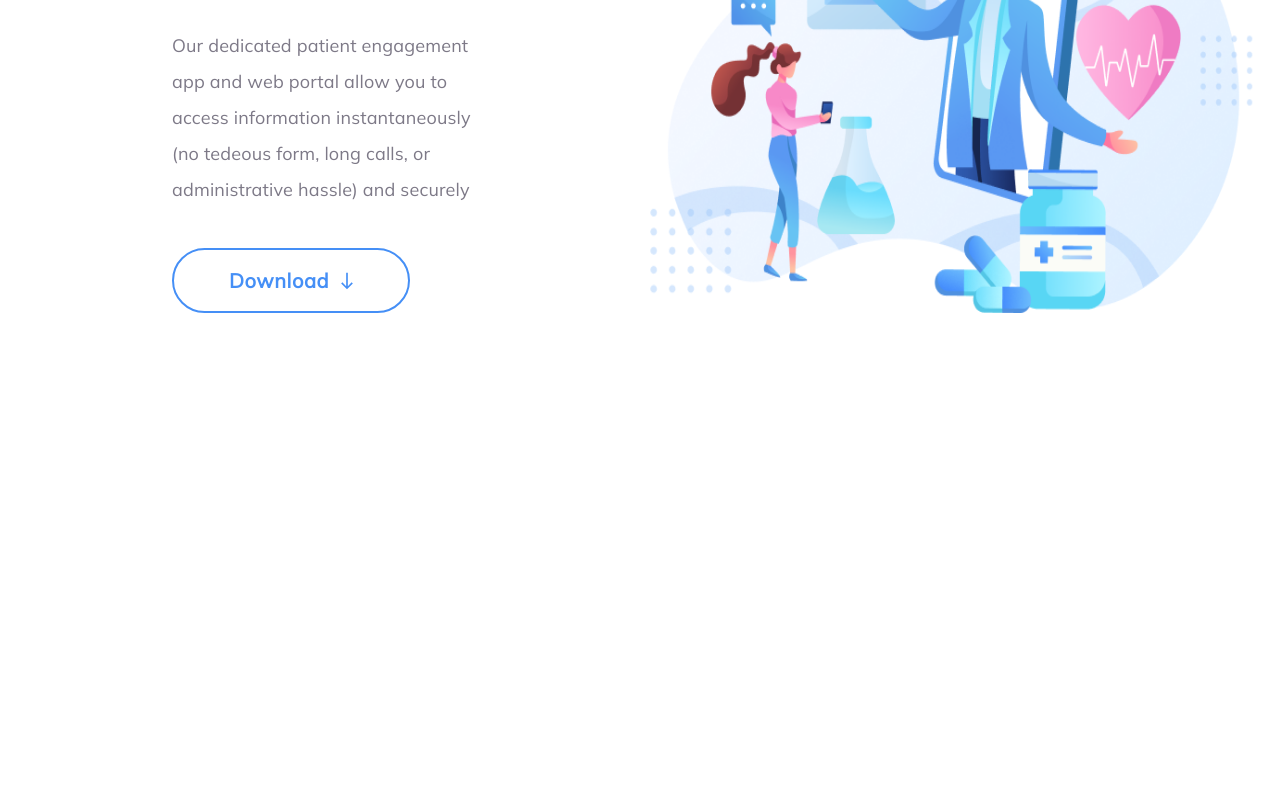
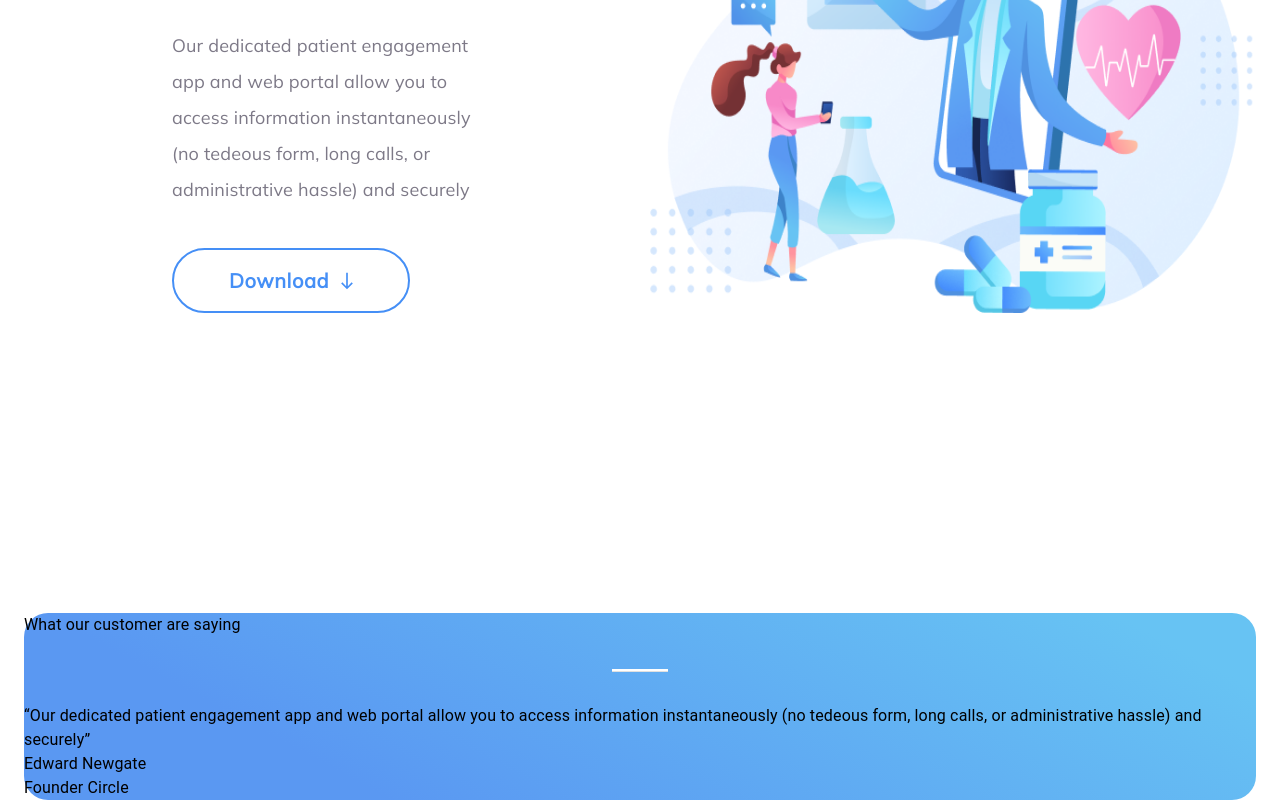
Before and after one commit to JBahareh/HealthCareLand, a React (Create React App) app: page / in a window 1280 px wide. Shown: the part 3451-4251 px from the top of the page. Before the commit the page ends 4064 px from the top, so only its background shows below. Built offline with nearby package versions, Linux system fonts and the light colour scheme.

Commit message:
update landing

```diff
--- a/src/pages/LandingPage.tsx
+++ b/src/pages/LandingPage.tsx
@@ -4,6 +4,7 @@ import { HomePage } from "../components/organisms/HomePage";
 import { OurServices } from "../components/organisms/OurServices";
 import { OurPurpose } from "../components/organisms/OurPurpose";
 import { DownloadApp } from "../components/organisms/DownloadApp";
+import { ReviewSection } from "../components/organisms/ReviewSection";
 
 export const LandingPage = () => {
   return (
@@ -17,6 +18,7 @@ export const LandingPage = () => {
       <Box sx={{ height: 250 }} />
       <DownloadApp />
       <Box sx={{ height: 300 }} />
+      <ReviewSection />
     </>
   );
 };
```
